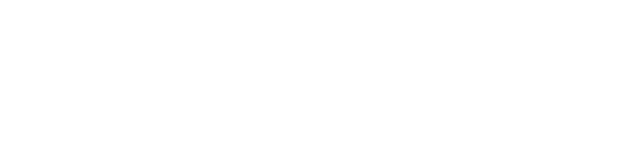
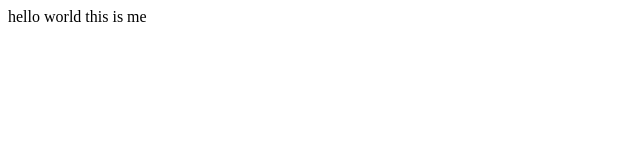
Before and after one commit to faris160012/git_test, a plain HTML site: page index.html in a window 1280 px wide. Shown: the whole page, without its empty margins (0-640 px from the left). Drawn offline with Linux system fonts and the light colour scheme.

Commit message:
tambah text index html

```diff
--- a/index.html
+++ b/index.html
@@ -7,6 +7,7 @@
     <title>Document</title>
 </head>
 <body>
-
+    hello world
+    this is me
 </body>
 </html>
```
